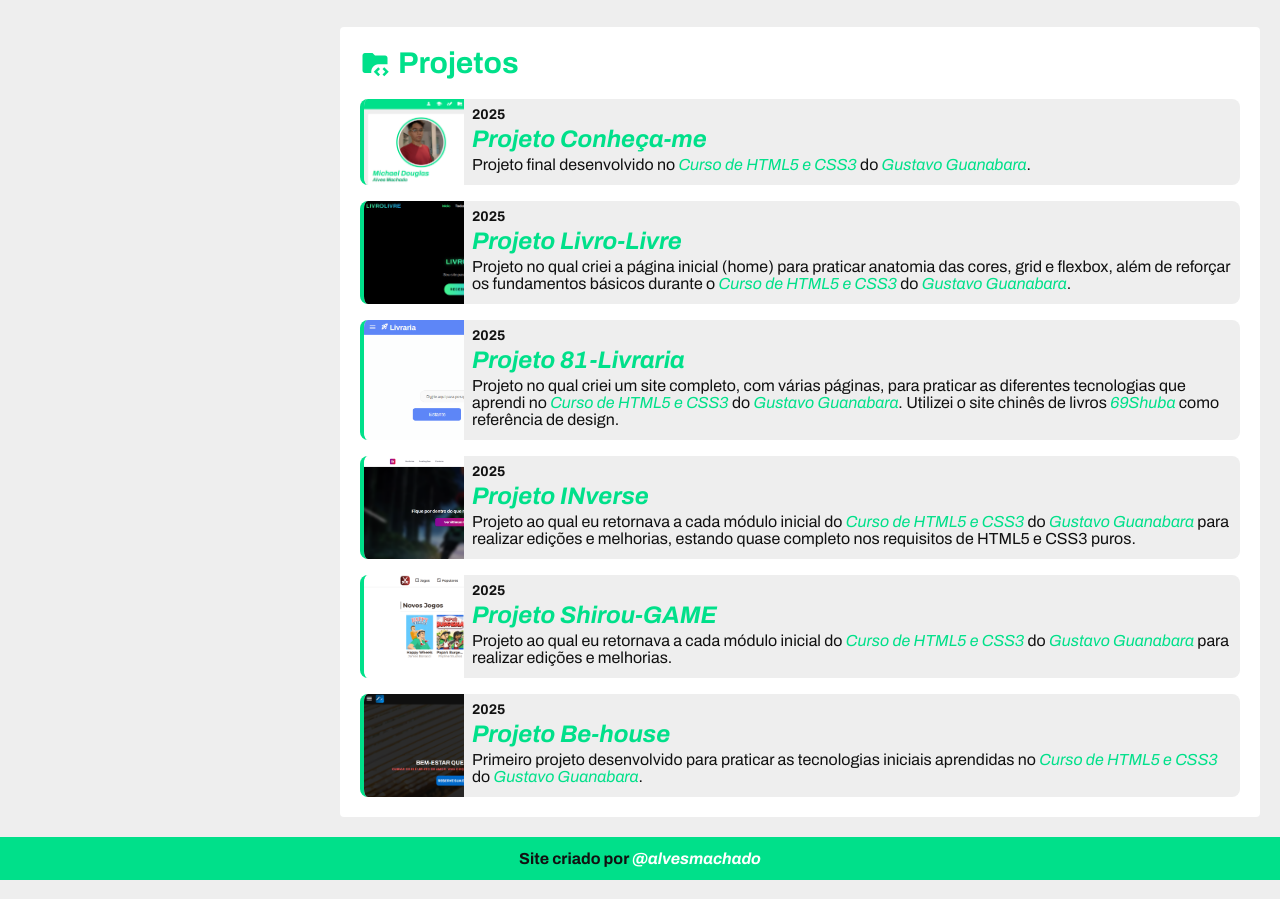
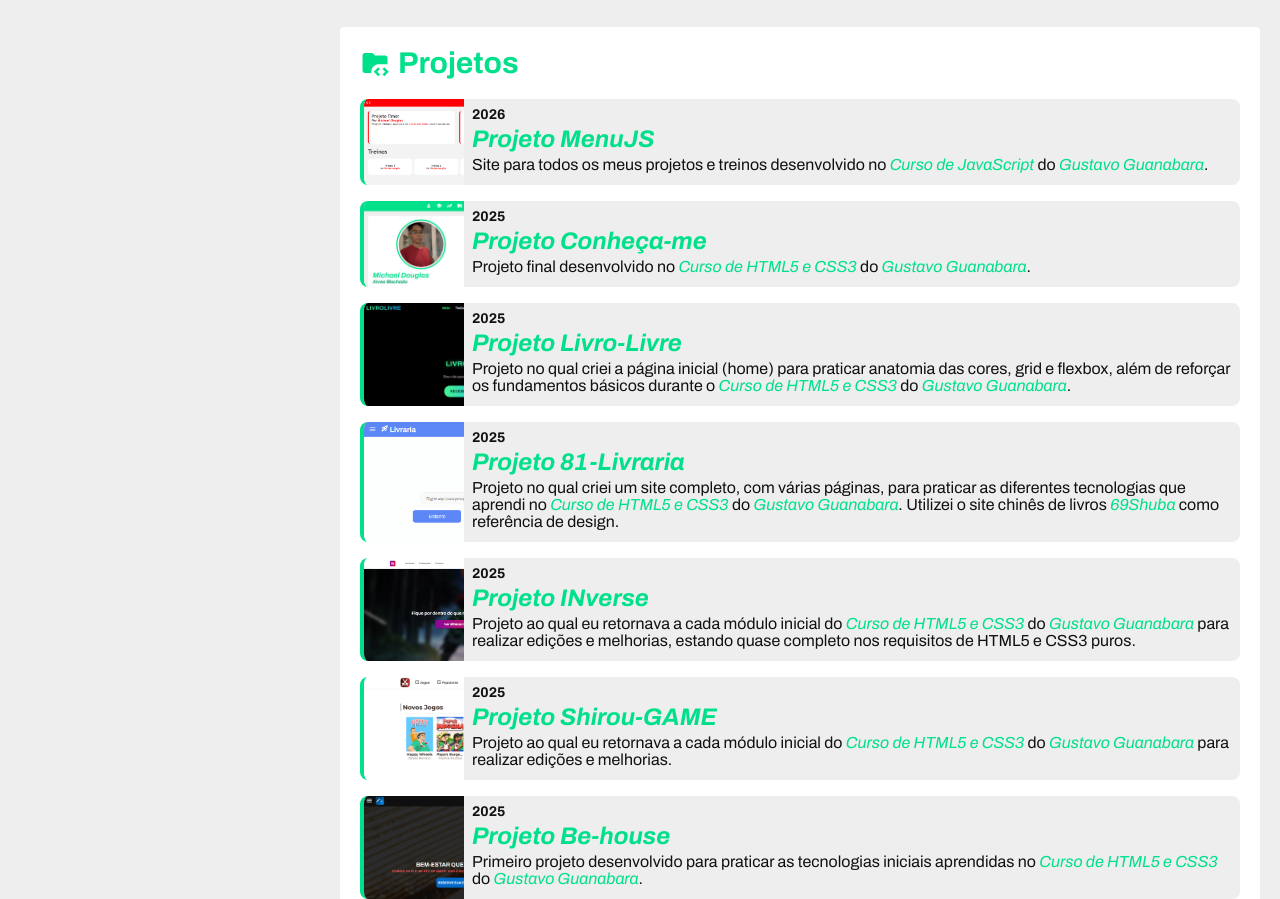
Before and after one commit to alvesmachado/conheca-me, a plain HTML site: page index.html in a window 1280 px wide. Shown: the part 886-1785 px from the top of the page. Drawn offline with nearby package versions, Linux system fonts and the light colour scheme.

Commit message:
ADD projeto "MenuJS" [Sem link]

```diff
--- a/index.html
+++ b/index.html
@@ -249,6 +249,17 @@
                             </a>
                         </div>
                     </article>
+
+                    <article class="projeto">
+                        <img src="images/menuJS.png" alt="Site MenuJS" class="img-projeto">
+                        <div class="info">
+                            <a href="index.html">
+                                <p class="periodo">2026</p>
+                                <h3 class="titulo">Projeto MenuJS</h3>
+                                <p class="content">Site para todos os meus projetos e treinos desenvolvido no <a href="https://www.cursoemvideo.com/" target="_blank" class="color-link">Curso de JavaScript</a> do <a href="https://www.youtube.com/@cursoemvideo" target="_blank" class="color-link">Gustavo Guanabara</a>.</p>
+                            </a>
+                        </div>
+                    </article>
                 </div>
             </article> <!-- Fim#Article PROJETOS -->
         </section>
```
Also changed, not shown: images/menuJS.png (added).
